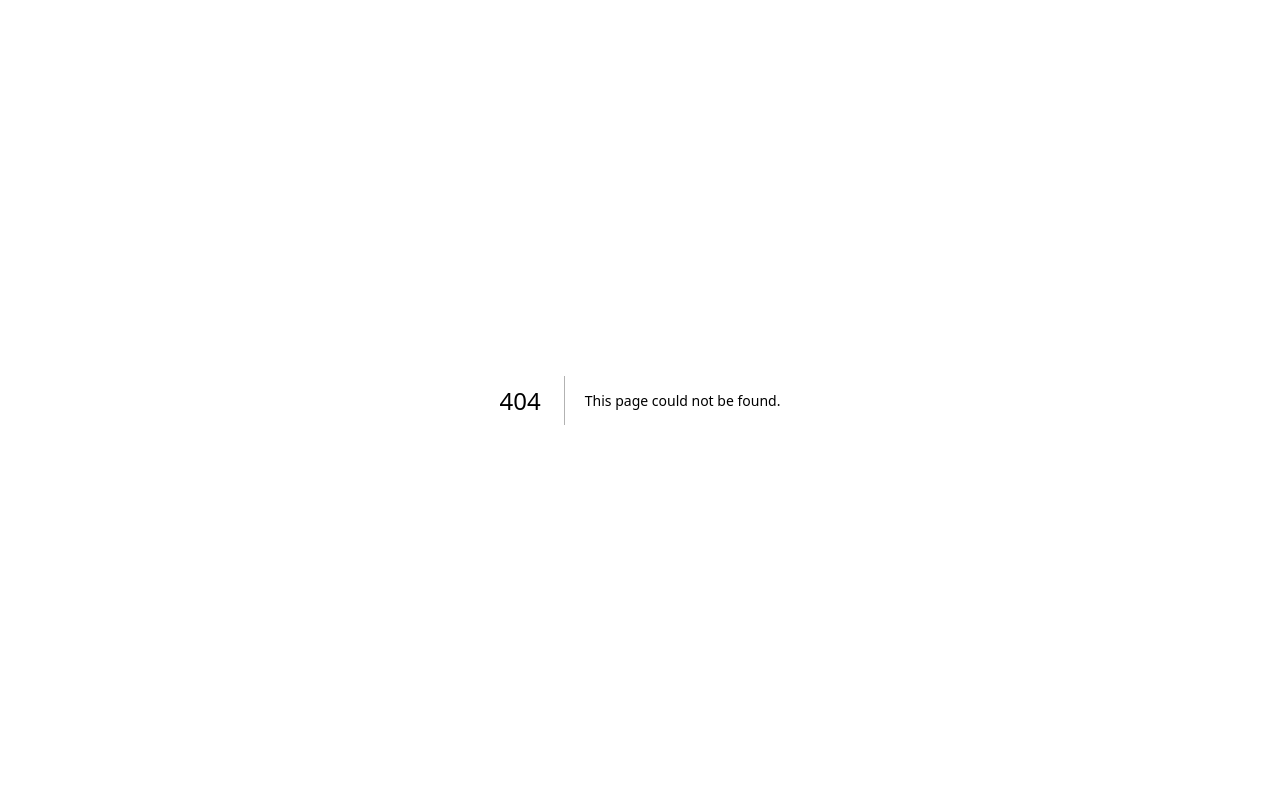
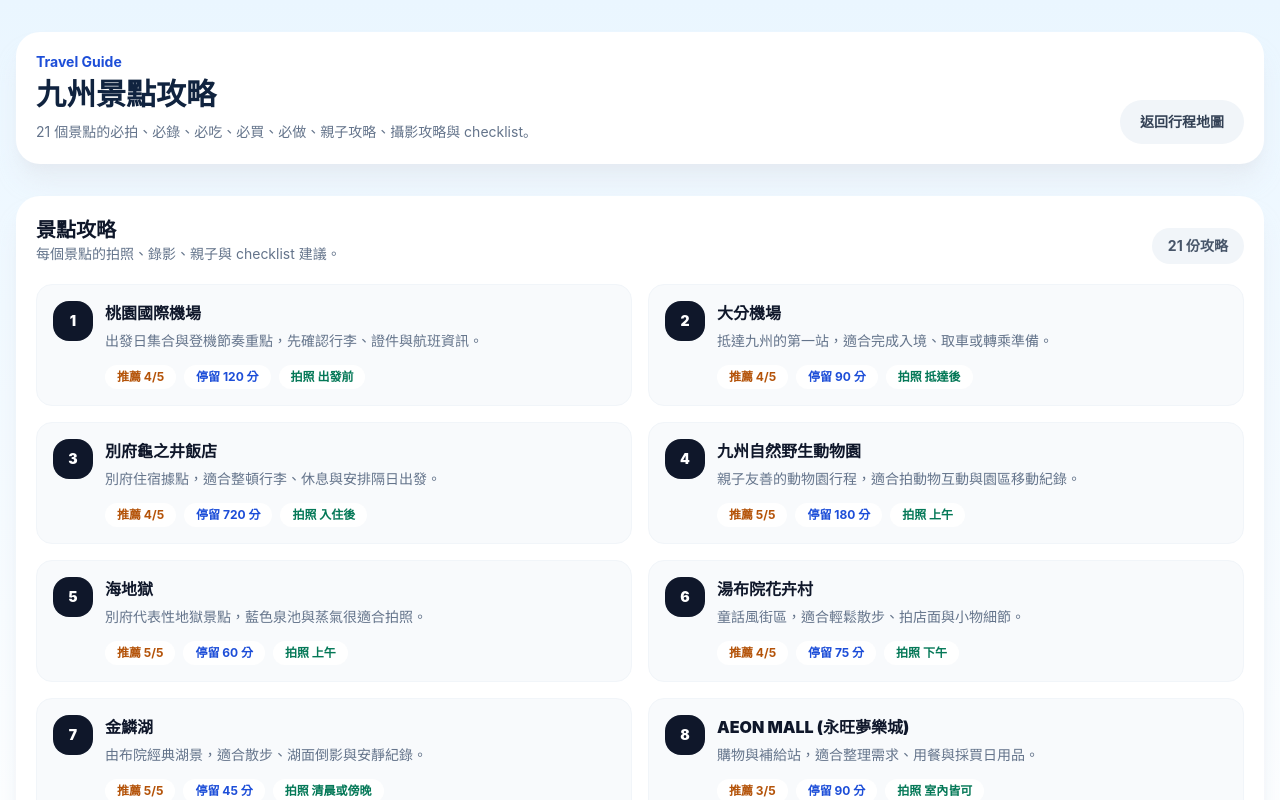
Before and after one commit to ebp1223ai/20260708-0712-kyushu-5d4n, a Next.js app: page /guide in a window 1280 px wide. Before the commit this address had no page. Shown: the top 800 px of the page. Built offline with nearby package versions, Linux system fonts and the light colour scheme.

Commit message:
Move spot guides to guide page

```diff
--- /dev/null
+++ b/app/guide/page.tsx
@@ -0,0 +1,30 @@
+import Link from 'next/link';
+import locations from '@/data/locations.json';
+import spotGuides from '@/data/spotGuides.json';
+import { SpotGuides } from '@/components/trip/SpotGuides';
+
+export default function GuidePage() {
+  return (
+    <main className="min-h-screen bg-gradient-to-b from-trip-sky via-white to-slate-50">
+      <section className="mx-auto max-w-7xl px-4 py-8">
+        <div className="mb-6 flex flex-col gap-4 rounded-3xl bg-white p-5 shadow-xl shadow-slate-200/70 sm:flex-row sm:items-end sm:justify-between">
+          <div>
+            <p className="text-sm font-bold text-blue-700">Travel Guide</p>
+            <h1 className="mt-1 text-3xl font-black text-trip-navy">九州景點攻略</h1>
+            <p className="mt-2 text-sm leading-6 text-slate-500">
+              21 個景點的必拍、必錄、必吃、必買、必做、親子攻略、攝影攻略與 checklist。
+            </p>
+          </div>
+          <Link
+            href="/"
+            className="inline-flex rounded-full bg-slate-100 px-5 py-3 text-sm font-black text-slate-700 transition hover:bg-slate-200"
+          >
+            返回行程地圖
+          </Link>
+        </div>
+
+        <SpotGuides locations={locations} guides={spotGuides} />
+      </section>
+    </main>
+  );
+}
--- a/app/page.tsx
+++ b/app/page.tsx
@@ -1,12 +1,11 @@
 import locations from '@/data/locations.json';
 import routes from '@/data/routes.json';
 import days from '@/data/days.json';
-import spotGuides from '@/data/spotGuides.json';
+import Link from 'next/link';
 import { Hero } from '@/components/layout/Hero';
 import { SummaryCards } from '@/components/trip/SummaryCards';
 import { TripDashboard } from '@/components/trip/TripDashboard';
 import { TripExperience } from '@/components/trip/TripExperience';
-import { SpotGuides } from '@/components/trip/SpotGuides';
 
 export default function Home() {
   return (
@@ -16,7 +15,16 @@ export default function Home() {
         <SummaryCards locations={locations} routes={routes} />
         <TripDashboard locations={locations} routes={routes} days={days} />
         <TripExperience locations={locations} routes={routes} days={days} />
-        <SpotGuides locations={locations} guides={spotGuides} />
+        <section className="mt-8 rounded-3xl bg-white p-5 text-center shadow-xl shadow-slate-200/70">
+          <h2 className="text-xl font-black text-slate-900">景點攻略</h2>
+          <p className="mt-2 text-sm text-slate-500">查看 21 個景點的必拍、必錄、必吃、親子與 checklist。</p>
+          <Link
+            href="/guide"
+            className="mt-4 inline-flex rounded-full bg-trip-navy px-5 py-3 text-sm font-black text-white transition hover:-translate-y-0.5 hover:shadow-lg"
+          >
+            查看景點攻略
+          </Link>
+        </section>
         <footer className="mt-8 pb-4 text-center text-xs font-bold text-slate-400">
           2026 九州五天四夜行程
         </footer>
```
